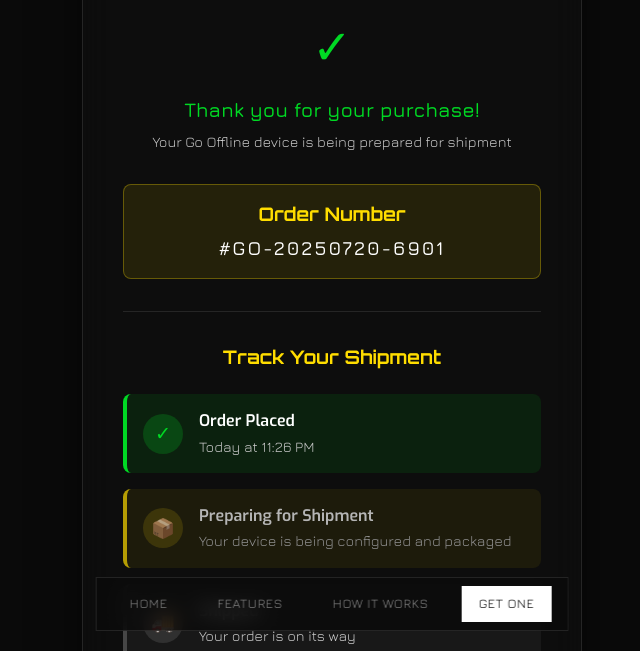
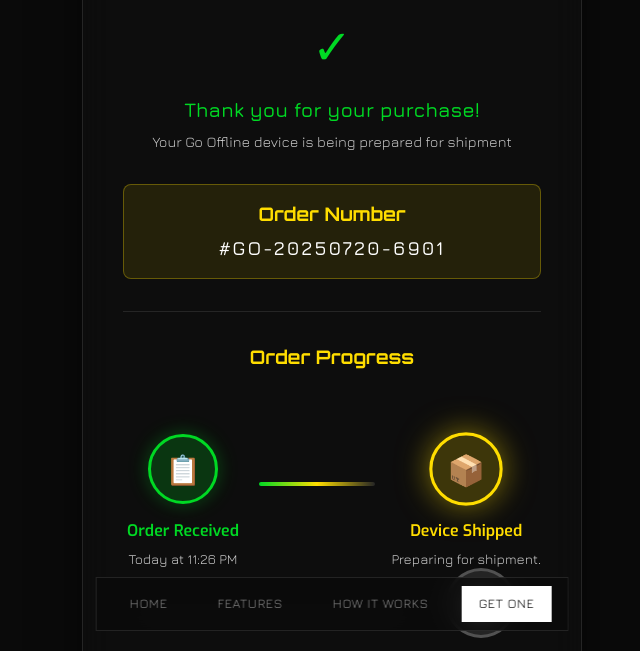
Before and after one commit to SquareDotCircle/vaultfrontend, a website: page public/success.html in a window 1280 px wide. Shown: the part 137-788 px from the top of the page, without its empty margins (308-948 px from the left). Drawn offline with nearby package versions, Linux system fonts and the light colour scheme.

Commit message:
Create clean visual progress diagram with 3 simple steps: Order Received -> Device Shipped -> Delivered

```diff
--- a/public/style.css
+++ b/public/style.css
@@ -1656,72 +1656,145 @@
     margin-bottom: 2rem;
 }
 
-.tracking-steps {
+.progress-diagram {
+    display: flex;
+    align-items: center;
+    justify-content: center;
+    padding: 2rem 0;
+    flex-wrap: wrap;
+    gap: 0;
+}
+
+.progress-step {
     display: flex;
     flex-direction: column;
-    gap: 1rem;
-}
-
-.tracking-step {
-    display: flex;
-    align-items: center;
-    padding: 1rem;
-    border-radius: 8px;
-    background: rgba(255, 255, 255, 0.05);
-    border-left: 4px solid rgba(255, 255, 255, 0.2);
-    transition: all 0.3s ease;
-}
-
-.tracking-step.completed {
-    background: rgba(0, 217, 36, 0.1);
-    border-left-color: #00d924;
-}
-
-.tracking-step.active {
-    background: rgba(255, 221, 0, 0.1);
-    border-left-color: #ffdd00;
-    animation: pulse 2s infinite;
-}
-
-@keyframes pulse {
-    0%, 100% { opacity: 1; }
-    50% { opacity: 0.7; }
+    align-items: center;
+    text-align: center;
+    flex: 0 0 auto;
+    position: relative;
+    min-width: 120px;
+}
+
+.step-circle {
+    width: 70px;
+    height: 70px;
+    border-radius: 50%;
+    background: rgba(255, 255, 255, 0.1);
+    border: 3px solid rgba(255, 255, 255, 0.2);
+    display: flex;
+    align-items: center;
+    justify-content: center;
+    margin-bottom: 1rem;
+    transition: all 0.4s ease;
+    position: relative;
+    z-index: 2;
+}
+
+.progress-step.completed .step-circle {
+    background: rgba(0, 217, 36, 0.2);
+    border-color: #00d924;
+    box-shadow: 0 0 20px rgba(0, 217, 36, 0.3);
+}
+
+.progress-step.active .step-circle {
+    background: rgba(255, 221, 0, 0.2);
+    border-color: #ffdd00;
+    box-shadow: 0 0 20px rgba(255, 221, 0, 0.3);
+    animation: pulse-glow 2s infinite;
+}
+
+@keyframes pulse-glow {
+    0%, 100% {
+        transform: scale(1);
+        box-shadow: 0 0 20px rgba(255, 221, 0, 0.3);
+    }
+    50% {
+        transform: scale(1.05);
+        box-shadow: 0 0 30px rgba(255, 221, 0, 0.5);
+    }
 }
 
 .step-icon {
-    width: 40px;
-    height: 40px;
-    border-radius: 50%;
-    display: flex;
-    align-items: center;
-    justify-content: center;
-    margin-right: 1rem;
-    font-size: 1.2rem;
-    background: rgba(255, 255, 255, 0.1);
-    flex-shrink: 0;
-}
-
-.tracking-step.completed .step-icon {
-    background: rgba(0, 217, 36, 0.2);
-    color: #00d924;
-}
-
-.tracking-step.active .step-icon {
-    background: rgba(255, 221, 0, 0.2);
-    color: #ffdd00;
-}
-
-.step-content h4 {
+    font-size: 1.8rem;
+    filter: grayscale(1);
+    transition: filter 0.3s ease;
+}
+
+.progress-step.completed .step-icon,
+.progress-step.active .step-icon {
+    filter: grayscale(0);
+}
+
+.step-label h4 {
     color: #fff;
-    margin: 0 0 0.25rem 0;
+    margin: 0 0 0.5rem 0;
     font-family: 'Exo', sans-serif;
     font-weight: 600;
-}
-
-.step-content p {
+    font-size: 1rem;
+}
+
+.step-label p {
     color: #ccc;
     margin: 0;
-    font-size: 0.9rem;
+    font-size: 0.85rem;
+    line-height: 1.3;
+}
+
+.progress-step.completed .step-label h4 {
+    color: #00d924;
+}
+
+.progress-step.active .step-label h4 {
+    color: #ffdd00;
+}
+
+.progress-line {
+    flex: 1;
+    height: 4px;
+    background: rgba(255, 255, 255, 0.1);
+    position: relative;
+    margin: 0 1rem;
+    border-radius: 2px;
+    min-width: 50px;
+    margin-top: -35px;
+    z-index: 1;
+}
+
+.progress-line.active {
+    background: linear-gradient(
+        90deg,
+        #00d924 0%,
+        #ffdd00 50%,
+        rgba(255, 255, 255, 0.1) 100%
+    );
+    animation: progress-flow 3s ease-in-out infinite;
+}
+
+@keyframes progress-flow {
+    0% {
+        background: linear-gradient(
+            90deg,
+            #00d924 0%,
+            #00d924 50%,
+            rgba(255, 255, 255, 0.1) 100%
+        );
+    }
+    50% {
+        background: linear-gradient(
+            90deg,
+            #00d924 0%,
+            #ffdd00 50%,
+            rgba(255, 255, 255, 0.1) 100%
+        );
+    }
+    100% {
+        background: linear-gradient(
+            90deg,
+            #00d924 0%,
+            #ffdd00 50%,
+            rgba(255, 255, 255, 0.1) 100%
+        );
+    }
 }
 
 .order-details {
@@ -1789,14 +1862,41 @@
 
 /* Mobile Responsive */
 @media (max-width: 768px) {
-    .tracking-step {
-        padding: 0.75rem;
+    .progress-diagram {
+        flex-direction: column;
+        gap: 1.5rem;
+        padding: 1.5rem 0;
+    }
+
+    .progress-step {
+        min-width: 100%;
+    }
+
+    .step-circle {
+        width: 60px;
+        height: 60px;
+        margin-bottom: 0.75rem;
     }
 
     .step-icon {
-        width: 35px;
-        height: 35px;
-        font-size: 1rem;
+        font-size: 1.5rem;
+    }
+
+    .progress-line {
+        width: 4px;
+        height: 40px;
+        margin: 0;
+        margin-top: 0;
+        background: rgba(255, 255, 255, 0.1);
+    }
+
+    .progress-line.active {
+        background: linear-gradient(
+            180deg,
+            #00d924 0%,
+            #ffdd00 50%,
+            rgba(255, 255, 255, 0.1) 100%
+        );
     }
 
     .order-details,
--- a/public/success.html
+++ b/public/success.html
@@ -34,40 +34,42 @@
 
             <!-- Tracking Steps -->
             <div class="tracking-container">
-                <h3 style="color: #ffdd00; font-family: 'Orbitron', sans-serif; margin-bottom: 1.5rem; text-align: center;">
-                    Track Your Shipment
+                <h3 style="color: #ffdd00; font-family: 'Orbitron', sans-serif; margin-bottom: 2rem; text-align: center;">
+                    Order Progress
                 </h3>
 
-                <div class="tracking-steps">
-                    <div class="tracking-step completed">
-                        <div class="step-icon">✓</div>
-                        <div class="step-content">
-                            <h4>Order Placed</h4>
+                <div class="progress-diagram">
+                    <div class="progress-step completed" data-step="1">
+                        <div class="step-circle">
+                            <div class="step-icon">📋</div>
+                        </div>
+                        <div class="step-label">
+                            <h4>Order Received</h4>
                             <p id="order-time">Today at 2:45 PM</p>
                         </div>
                     </div>
 
-                    <div class="tracking-step active">
-                        <div class="step-icon">📦</div>
-                        <div class="step-content">
-                            <h4>Preparing for Shipment</h4>
-                            <p>Your device is being configured and packaged</p>
+                    <div class="progress-line active"></div>
+
+                    <div class="progress-step active" data-step="2">
+                        <div class="step-circle">
+                            <div class="step-icon">📦</div>
+                        </div>
+                        <div class="step-label">
+                            <h4>Device Shipped</h4>
+                            <p id="shipping-status">Preparing for shipment</p>
                         </div>
                     </div>
 
-                    <div class="tracking-step">
-                        <div class="step-icon">🚚</div>
-                        <div class="step-content">
-                            <h4>Shipped</h4>
-                            <p>Your order is on its way</p>
+                    <div class="progress-line"></div>
+
+                    <div class="progress-step" data-step="3">
+                        <div class="step-circle">
+                            <div class="step-icon">🏠</div>
                         </div>
-                    </div>
-
-                    <div class="tracking-step">
-                        <div class="step-icon">🏠</div>
-                        <div class="step-content">
+                        <div class="step-label">
                             <h4>Delivered</h4>
-                            <p>Package delivered to your address</p>
+                            <p id="delivery-estimate">Expected delivery</p>
                         </div>
                     </div>
                 </div>
--- a/public/success.js
+++ b/public/success.js
@@ -50,26 +50,39 @@
 
 function loadShippingInfo() {
     const shippingInfo = sessionStorage.getItem('shippingInfo');
+
+    // Update shipping method
+    const shippingMethodElement = document.getElementById('shipping-method');
+    const deliveryEstimateElement = document.getElementById('delivery-estimate');
+
     if (shippingInfo) {
         const info = JSON.parse(shippingInfo);
 
-        // Update shipping method
-        const shippingMethodElement = document.getElementById('shipping-method');
         if (shippingMethodElement) {
             const method = info.shipping === 'express' ? 'Express Shipping' : 'Standard Shipping';
             shippingMethodElement.textContent = method;
         }
 
-        // Update delivery estimate
+        const isExpress = info.shipping === 'express';
+        const businessDays = isExpress ? 2 : 5;
+        const deliveryDate = getBusinessDaysFromNow(businessDays);
+
+        if (deliveryEstimateElement) {
+            deliveryEstimateElement.textContent = deliveryDate;
+        }
+
+        // Update delivery estimate in order details
         const deliveryDateElement = document.getElementById('delivery-date');
         if (deliveryDateElement) {
-            const isExpress = info.shipping === 'express';
-            const businessDays = isExpress ? 2 : 5;
-            const deliveryDate = getBusinessDaysFromNow(businessDays);
-
             deliveryDateElement.textContent = isExpress ?
                 `${deliveryDate} (1-2 business days)` :
                 `${deliveryDate} (3-5 business days)`;
+        }
+    } else {
+        // Default values
+        if (deliveryEstimateElement) {
+            const deliveryDate = getBusinessDaysFromNow(5);
+            deliveryEstimateElement.textContent = deliveryDate;
         }
     }
 }
@@ -96,27 +109,23 @@
 }
 
 function startTrackingAnimation() {
-    // Simulate progression through tracking steps
+    // Animate the shipping status text
     setTimeout(() => {
-        // After 3 seconds, start the "configuring" animation
-        const activeStep = document.querySelector('.tracking-step.active');
-        if (activeStep) {
-            const icon = activeStep.querySelector('.step-icon');
-            const content = activeStep.querySelector('.step-content p');
-
+        const shippingStatus = document.getElementById('shipping-status');
+        if (shippingStatus) {
             let dots = 0;
-            const baseText = 'Your device is being configured and packaged';
+            const baseText = 'Preparing for shipment';
 
             const interval = setInterval(() => {
                 dots = (dots + 1) % 4;
                 const dotString = '.'.repeat(dots);
-                content.textContent = baseText + dotString;
-            }, 500);
+                shippingStatus.textContent = baseText + dotString;
+            }, 600);
 
             // Store interval for cleanup if needed
             window.trackingInterval = interval;
         }
-    }, 3000);
+    }, 2000);
 }
 
 // Utility function to show additional order actions
```
